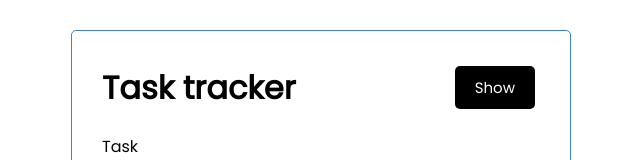
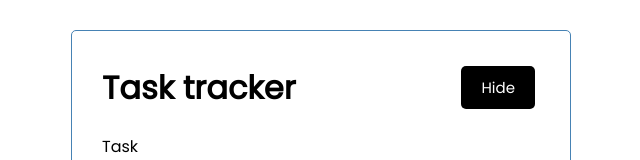
Before and after one commit to StjepanDzojic/task-tracker-ts, a React (Create React App) app: page / in a window 1280 px wide. Shown: the top 160 px of the page, without its empty margins (319-959 px from the left). Built offline with nearby package versions, Linux system fonts and the light colour scheme; the HTML template or start-up script is replaced by a standard one.

Commit message:
Adding functionality to the Show/Hide button

```diff
--- a/src/App.tsx
+++ b/src/App.tsx
@@ -1,11 +1,11 @@
-import React, {useState} from 'react';
-import { Identifier } from 'typescript';
-import AddTask from './components/AddTask';
-import Header from './components/Header';
-import { Tasks } from './components/Tasks';
+import React, { useState } from "react";
+import { Identifier } from "typescript";
+import AddTask from "./components/AddTask";
+import Header from "./components/Header";
+import { Tasks } from "./components/Tasks";
 
 declare global {
-  interface TaskInfo{
+  interface TaskInfo {
     id: number;
     text: string;
     day: string;
@@ -13,6 +13,7 @@ declare global {
   }
 }
 const App: React.FC = () => {
+  const [showAddTask, setShowAddTask] = useState<boolean>(true);
   const [tasks, setTasks] = useState<TaskInfo[]>([
     {
       id: 1,
@@ -34,7 +35,7 @@ const App: React.FC = () => {
     },
   ]);
 
-  const addTask = (task: {text: string, day: string, reminder: boolean} ) => {
+  const addTask = (task: { text: string; day: string; reminder: boolean }) => {
     const id = Math.floor(Math.random() * 10000) + 1;
     const newTask = { id, ...task };
     setTasks([...tasks, newTask]);
@@ -53,11 +54,15 @@ const App: React.FC = () => {
   };
   return (
     <div className="container">
-        <Header title="Task tracker"/>
-        <AddTask onAdd={addTask}/>
-        <Tasks tasks={tasks} onDelete={deleteTask} onToggle={toggleReminder}/>
+      <Header
+        title="Task tracker"
+        onShow={() => setShowAddTask(!showAddTask)}
+        showAdd={showAddTask}
+      />
+      {showAddTask && <AddTask onAdd={addTask} />}
+      <Tasks tasks={tasks} onDelete={deleteTask} onToggle={toggleReminder} />
     </div>
   );
-}
+};
 
 export default App;
--- a/src/components/Button.tsx
+++ b/src/components/Button.tsx
@@ -1,13 +1,12 @@
-import React from 'react'
+import React from "react";
 
-interface Props{
-    text: string;
+interface Props {
+  text: string;
+  onShow: () => void;
 }
 
-export const Button: React.FC<Props> = ({ text }) => {
-    return (
-    <button className="btn" >{text}</button>
-    )
-}
+export const Button: React.FC<Props> = ({ text, onShow }) => {
+  return <button className="btn" onClick={onShow}>{text}</button>;
+};
 
 export default Button
--- a/src/components/Header.tsx
+++ b/src/components/Header.tsx
@@ -3,13 +3,15 @@ import Button from "./Button";
 
 interface Props {
   title: string;
+  onShow: () => void;
+  showAdd: boolean;
 }
 
-export const Header: React.FC<Props> = ({ title }) => {
+export const Header: React.FC<Props> = ({ title, onShow, showAdd}) => {
   return (
     <header className="header">
       <h1>{title}</h1>
-      <Button text="Show" />
+      <Button text={showAdd ? "Hide" : "Show"} onShow={onShow}/>
     </header>
   );
 };
```
